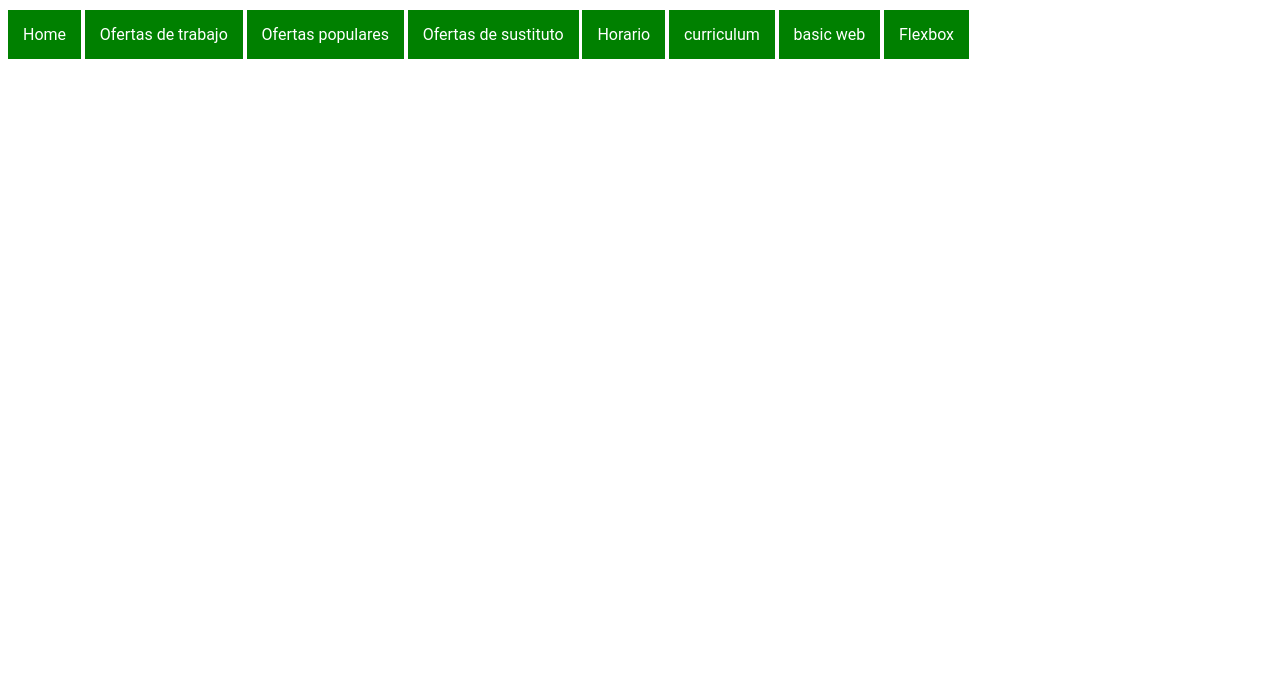
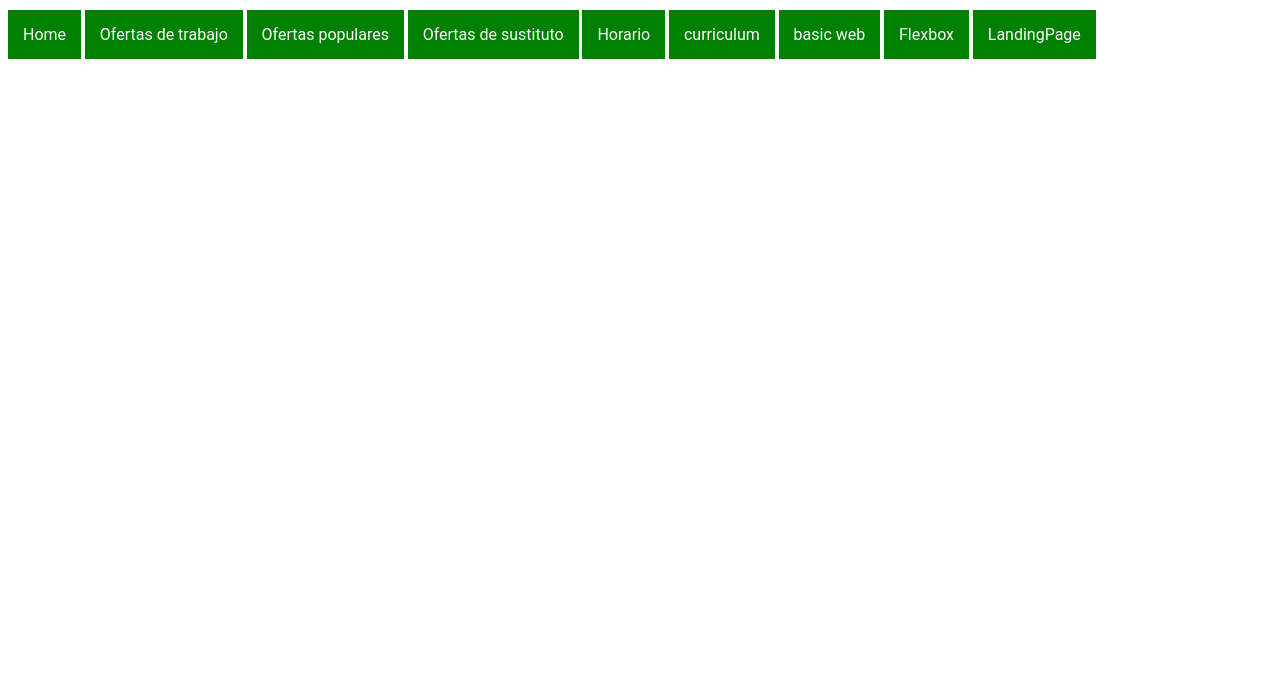
Before and after one commit to acarrero-esliceu/Primer_proyecto, a plain HTML site: page ofertas.html in a window 1280 px wide. Shown: the part 107-800 px from the top of the page. Drawn offline with Linux system fonts and the light colour scheme.

Commit message:
enlace nuevo

```diff
--- a/ofertas.html
+++ b/ofertas.html
@@ -18,6 +18,7 @@
             <a class="navegacion" href="curriculum.html">curriculum</a>
             <a class="navegacion" href="basic_web.html">basic web</a>
             <a class="navegacion" href="indexflex.html">Flexbox</a>
+            <a class="navegacion" href="landingpage.html">LandingPage</a>
         </nav>
     </header>
 </body>
```
